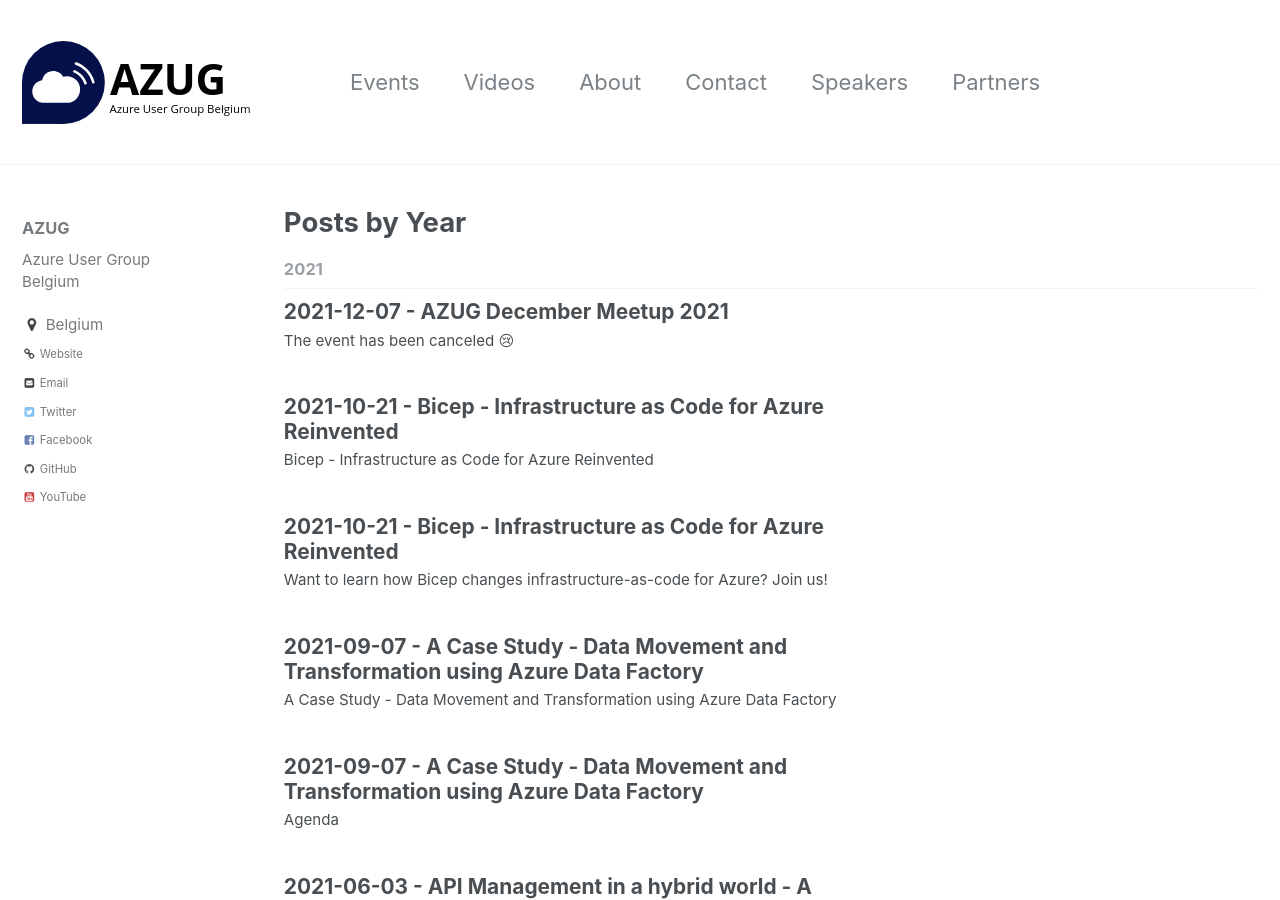
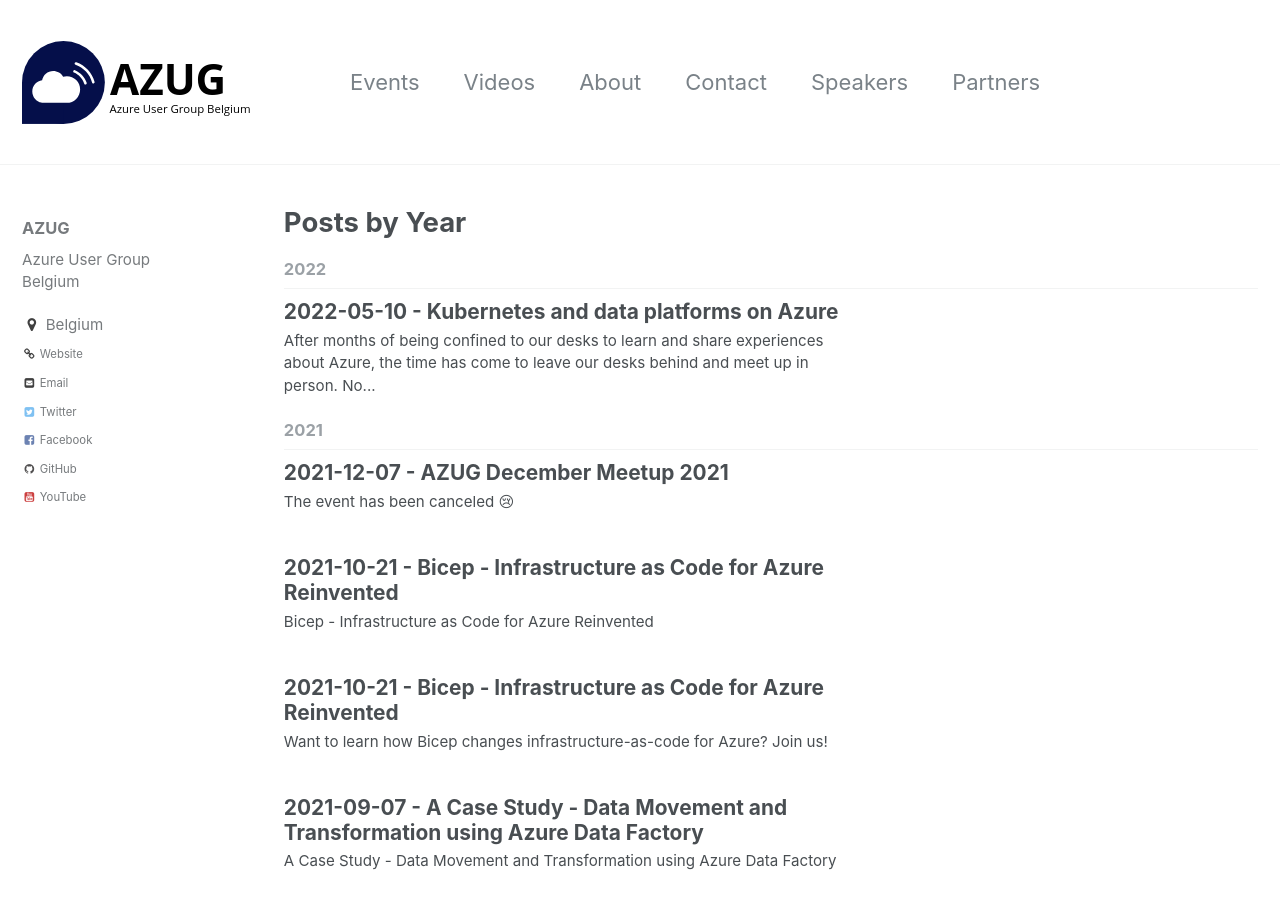
Before and after one commit to AzugBe/azugbe.github.io, a Jekyll site: the page built from _pages/year-archive.html, in a window 1280 px wide and 900 px high. Built offline with Jekyll 4.4.1, drawn with Linux system fonts in a browser that asks for light colours; comment, search, counter and statistics services are not loaded.

Commit message:
feat: Add new May event (#116)

```diff
--- /dev/null
+++ b/_posts/events/2022-05-10---kubernetes-and-data-platforms.md
@@ -0,0 +1,45 @@
+---
+layout: single
+title: "2022-05-10 - Kubernetes and data platforms on Azure"
+date: 2022-05-10 17:00:00 +0000
+comments: true
+published: true
+categories: ["events"]
+tags: ["Events"]
+author: Tom Kerkhove
+---
+
+After months of being confined to our desks to learn and share experiences about Azure,
+the time has come to leave our desks behind and meet up in person.
+Not virtual, not hybrid: an actual "put on some shoes and come over" event.
+
+On **May 10, 2022**, let's get together and enjoy an evening about Kubernetes & data platforms!
+
+## Agenda
+
+Click on any session for more information.
+
+<style>.sz-day__title, .sz-session__room { display: none !important; }</style>
+<script type="text/javascript" src="https://sessionize.com/api/v2/0romcjyl/view/GridSmart"></script>
+
+## Practical details
+
+**Event date:** May 10, 2022 - you are welcome from 17:00, sessions start at 18:00.
+
+**Event location:**<br />
+**Dataroots**<br />
+Tiensevest 132<br />
+3000 Leuven<br />
+Belgium
+
+## Register via Pretix
+<link rel="stylesheet" type="text/css" href="https://pretix.eu/azug/20220510/widget/v1.css">
+<script type="text/javascript" src="https://pretix.eu/widget/v1.en.js" async></script>
+<pretix-widget event="https://pretix.eu/azug/20220510/"></pretix-widget>
+<noscript>
+   <div class="pretix-widget">
+        <div class="pretix-widget-info-message">
+            JavaScript is disabled in your browser. To access our ticket shop without JavaScript, please <a target="_blank" rel="noopener" href="https://pretix.eu/azug/20220510/">click here</a>.
+        </div>
+    </div>
+</noscript>
```
Also changed, not shown: index.md (+2 -1 lines).
